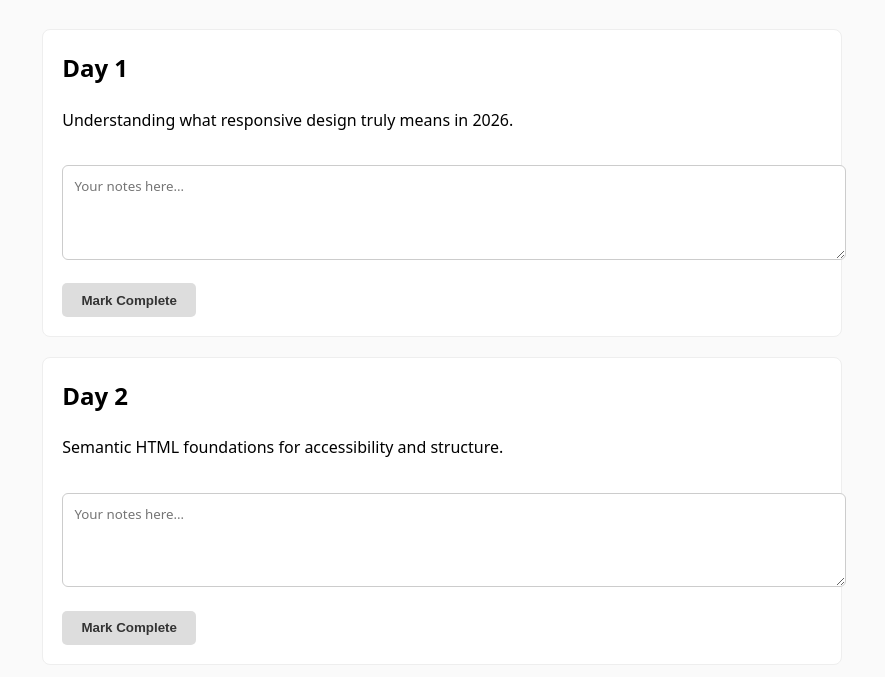
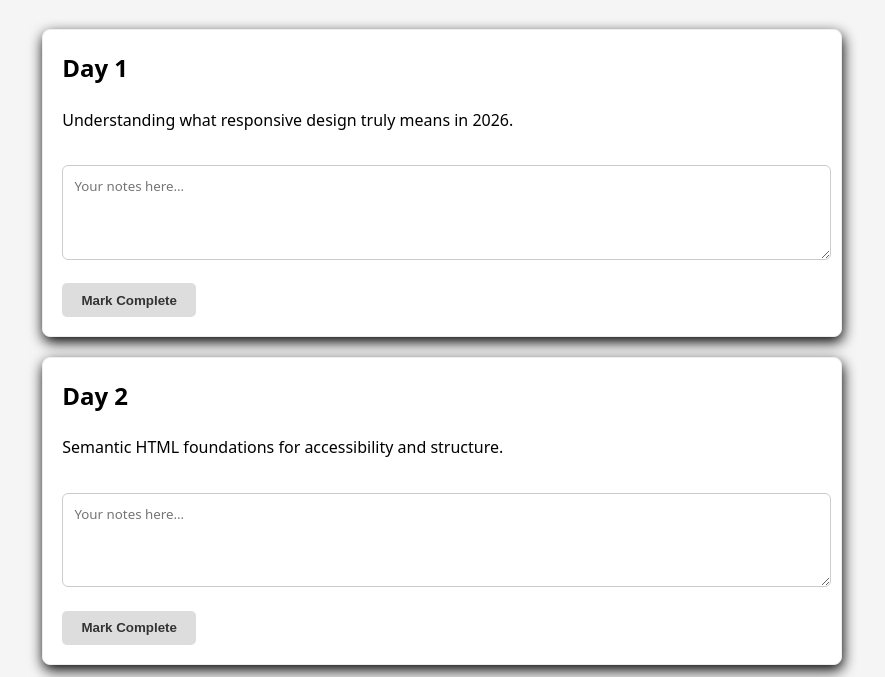
Before and after one commit to deeps951/responsive-tracker, a plain HTML site: page index.html in a window 1280 px wide. Shown: the part 123-800 px from the top of the page, without its empty margins (198-1083 px from the left). Drawn offline with Linux system fonts and the light colour scheme.

Commit message:
update style.css

```diff
--- a/style.css
+++ b/style.css
@@ -7,7 +7,7 @@ body {
   padding: 1rem;
   max-width: 800px;
   line-height: 1.6;
-  background: #fafafa;
+  background: whitesmoke;
 }
 
 header {
@@ -44,6 +44,7 @@ header {
   border-radius: 8px;
   border: 1px solid #eee;
   transition: background 0.2s ease, border-color 0.2s ease;
+  filter: drop-shadow(1px 5px 7px black);
 }
 
 .day-card.completed {
@@ -60,7 +61,7 @@ header {
    Notes Field
 -------------------------- */
 .day-card textarea {
-  width: 100%;
+  width: 98%;
   min-height: 70px;
   margin-top: 1rem;
   padding: 0.7rem;
```
